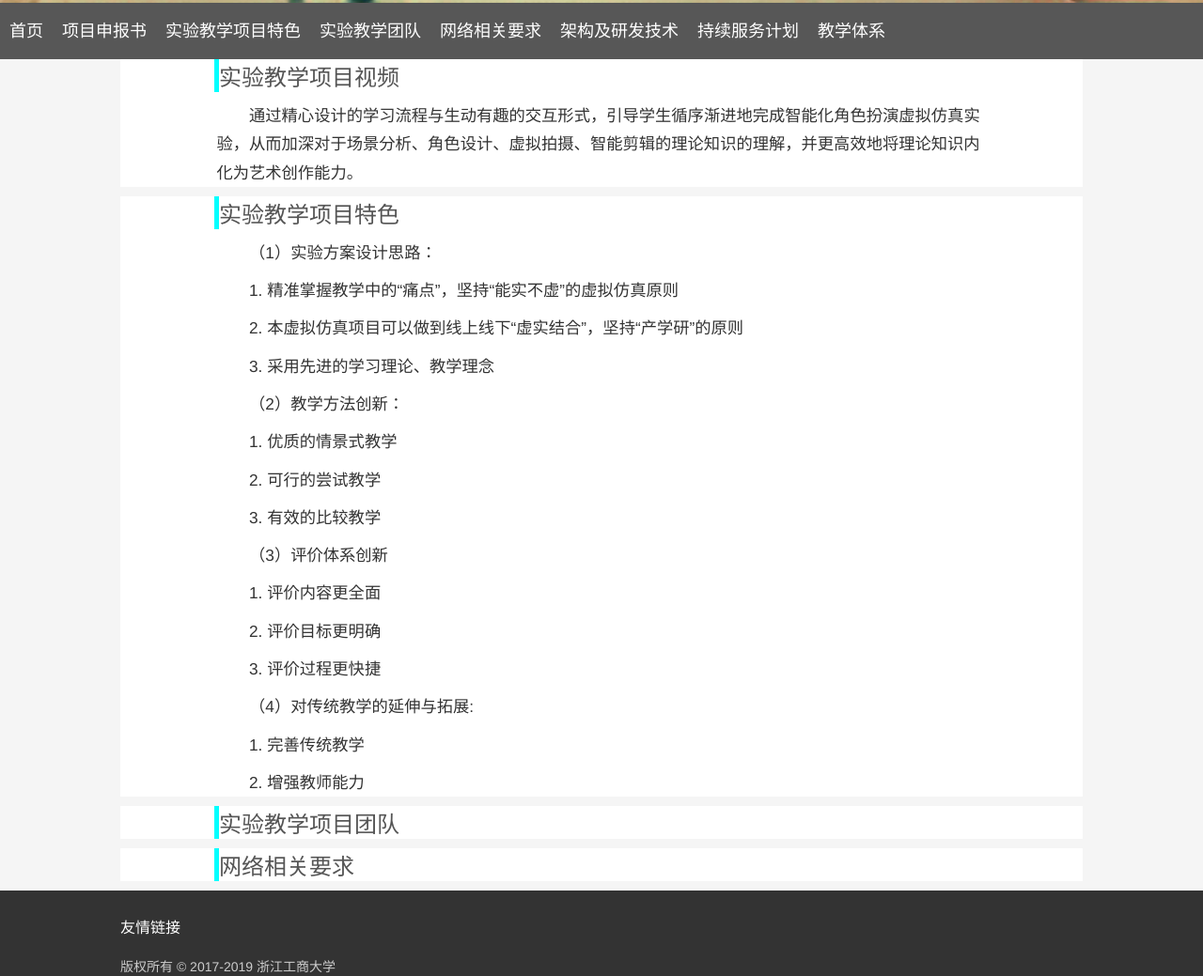
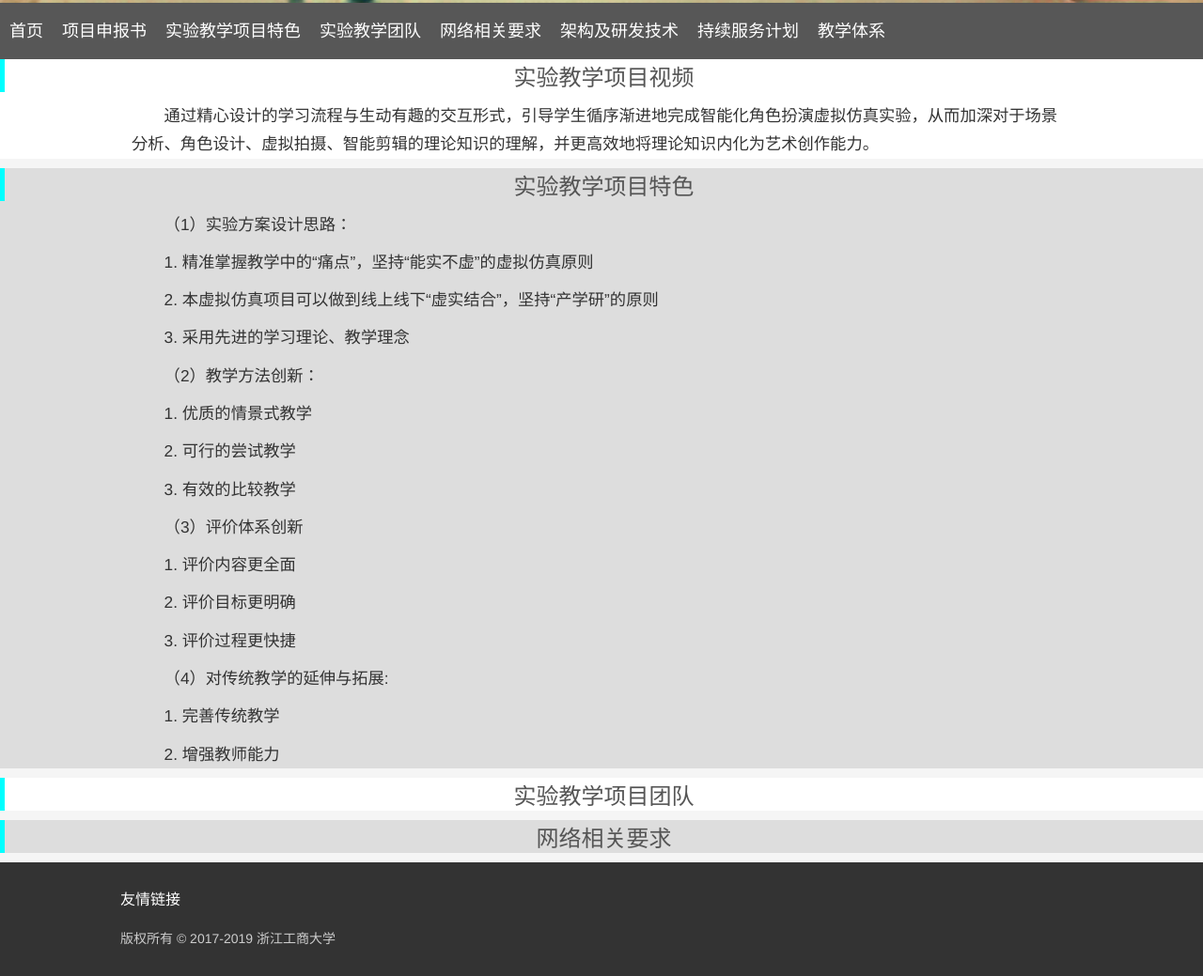
Before and after one commit to mupanpan/artsmart, a plain HTML site: page index.html in a window 1280 px wide. Shown: the part 497-1536 px from the top of the page at 94% size. Drawn offline with Linux system fonts and the light colour scheme.

Commit message:
changed the style of index.html

```diff
--- a/css/style.css
+++ b/css/style.css
@@ -139,7 +139,57 @@ section .title {
     margin-bottom:10px;
 }
 
+.contentA {
+    width: 100%;
+    background-color:#fff;
+    padding:0;
+    margin:10px auto;
+}
 
+.contentB {
+    width: 100%;
+    background-color: #ddd;
+    padding:0;
+    margin:10px auto;
+}
+
+.contentA .title {
+    color: #555;
+    border-left: 5px #00FFFF solid;
+    font-family: "Microsoft YaHei", "Helvetica Neue", Helvetica, Arial, sans-serif;
+    margin-top: 40px;
+    margin-bottom:10px;
+    font-size: 24px;
+    margin:0 auto;
+    text-align: center;
+}
+
+.contentB .title {
+    color: #555;
+    border-left: 5px #00FFFF solid;
+    font-family: "Microsoft YaHei", "Helvetica Neue", Helvetica, Arial, sans-serif;
+    margin-top: 40px;
+    margin-bottom:10px;
+    font-size: 24px;
+    margin:0 auto;
+    text-align: center;
+}
+
+
+.container2 {
+    width:1000px;
+    margin:auto;
+}
+
+.container2 p {
+    font-family: "Microsoft YaHei", "Helvetica Neue", Helvetica, Arial,
+        sans-serif;
+    margin: 10px auto;
+    text-indent: 2em;
+    font-size: 17.3px;
+    line-height: 1.75em;
+    color: #333;
+}
 
 footer {
     height: 160px;
--- a/index.html
+++ b/index.html
@@ -23,16 +23,16 @@
                 </ul>
             </nav>
         </header>
-        <section>
+        <div class="contentA">
             <div class="title">实验教学项目视频</div>
-            <div class="container">
+            <div class="container2">
                 <p>通过精心设计的学习流程与生动有趣的交互形式，引导学生循序渐进地完成智能化角色扮演虚拟仿真实验，从而加深对于场景分析、角色设计、虚拟拍摄、智能剪辑的理论知识的理解，并更高效地将理论知识内化为艺术创作能力。</p>
             </div>
-        </section>
+        </div>
 
-        <section>
+        <div class="contentB">
             <div class="title">实验教学项目特色</div>
-            <div class="container">
+            <div class="container2">
                 <p>（1）实验方案设计思路：</p>
                 <p>1. 精准掌握教学中的“痛点”，坚持“能实不虚”的虚拟仿真原则</p>
                 <p>2. 本虚拟仿真项目可以做到线上线下“虚实结合”，坚持“产学研”的原则</p>
@@ -49,15 +49,15 @@
                 <p>1. 完善传统教学</p>
                 <p>2. 增强教师能力</p>
             </div>
-        </section>
+        </div>
 
-        <section>
+        <div class="contentA">
             <div class="title">实验教学项目团队</div>
-        </section>
+        </div>
 
-        <section>
+        <div class="contentB">
             <div class="title">网络相关要求</div>
-        </section>
+        </div>
 
         <footer>
             <div class="foot_box">
```
